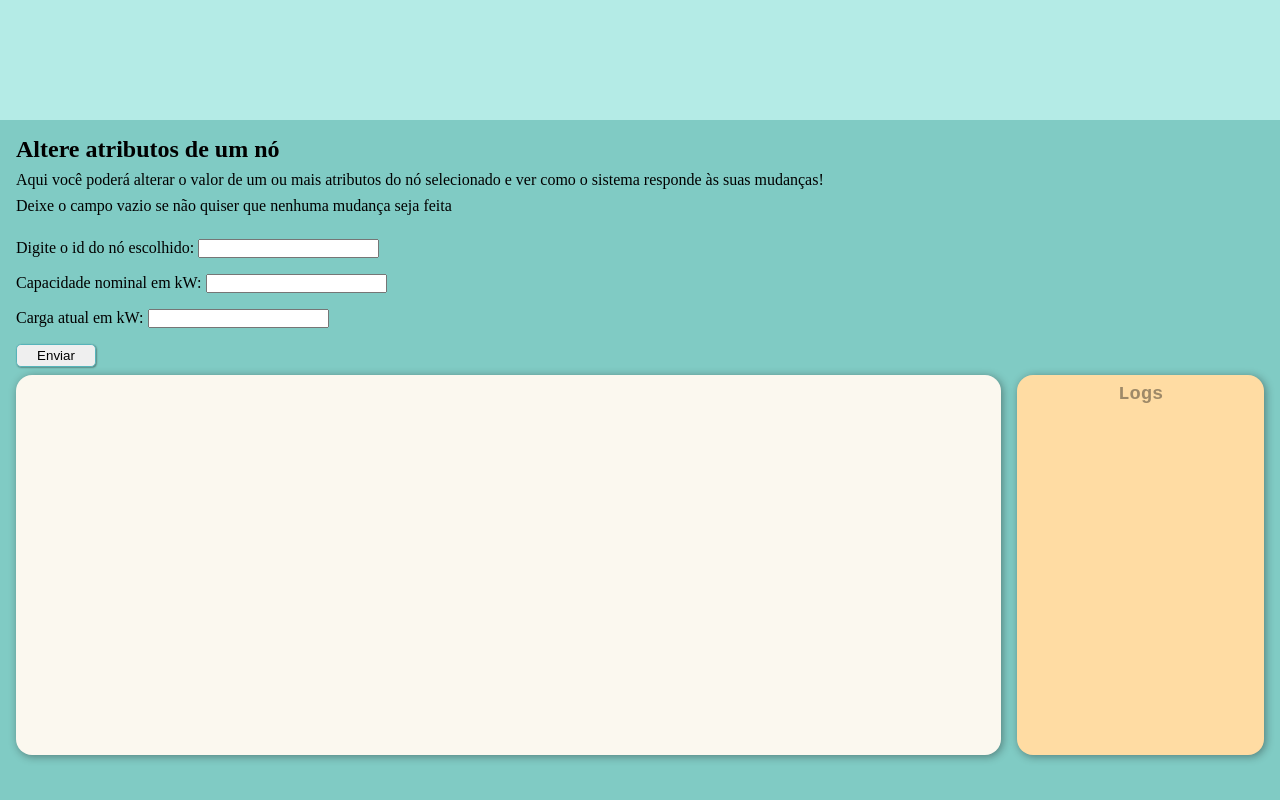
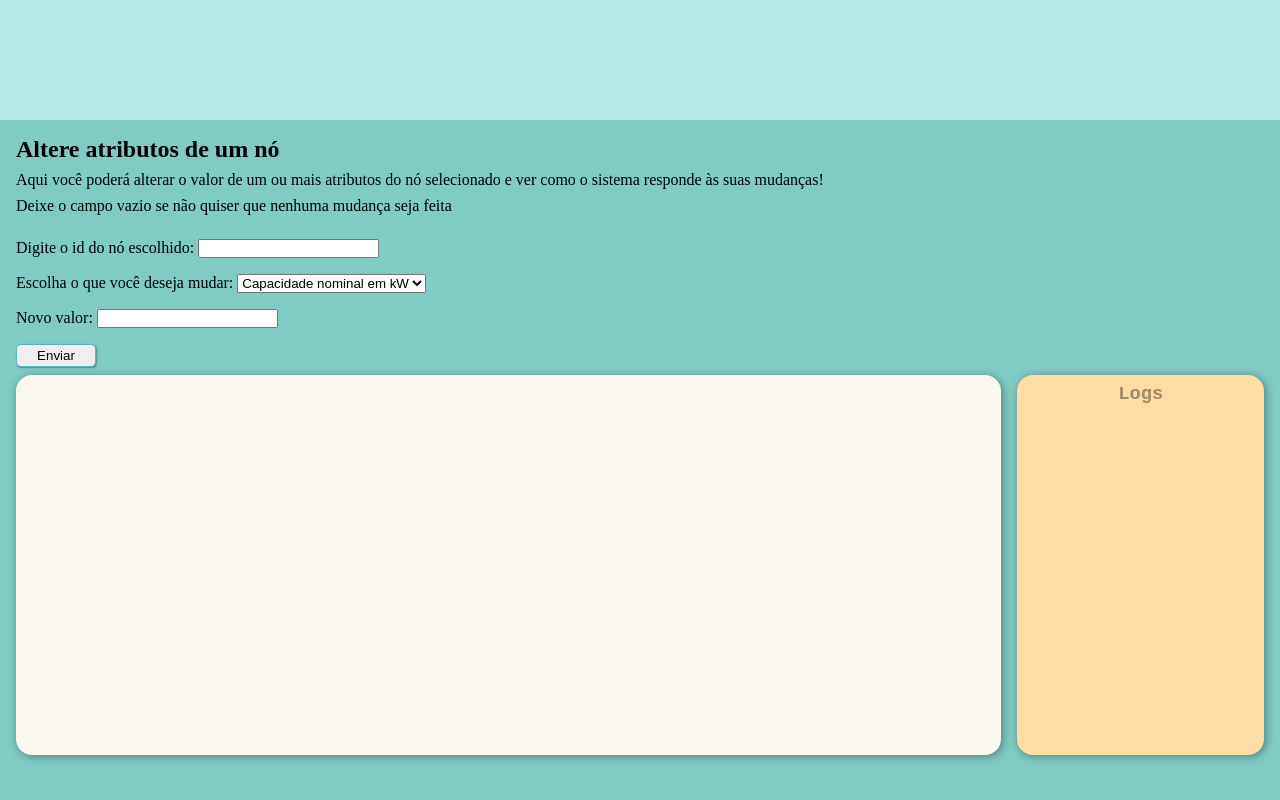
Before and after one commit to mari-378/EcoGrid, a plain HTML site: page index.html in a window 1280 px wide. Shown: the part 1517-2317 px from the top of the page. Drawn offline with nearby package versions, Linux system fonts and the light colour scheme.

Commit message:
refactor: adiciona um dropdown para as opções de mudanças de nó

```diff
--- a/index.html
+++ b/index.html
@@ -71,13 +71,18 @@
                 </div>
 
                 <div>
-                    <label for="capacity-kw">Capacidade nominal em kW: </label>
-                    <input type="number" name="capacity-kw">
+                    <label for="opcoes">Escolha o que você deseja mudar: </label>
+                    <select name="opcoes" id="opcoes">
+                        <option value="capacity-kw">Capacidade nominal em kW</option>
+                        <option value="current_load_kw">Carga atual em kW</option>
+                        <option value="delete-node">Deletar nó</option>
+                        <option value="change-parent">Trocar o pai do nó</option>
+                    </select>
                 </div>
 
                 <div>
-                    <label for="current_load_kw">Carga atual em kW: </label>
-                    <input type="number" name="current_load_kw">
+                    <label for="new-value">Novo valor: </label>
+                    <input type="text" name="new-value">
                 </div>
 
                 <button type="submit">Enviar</button>
```
